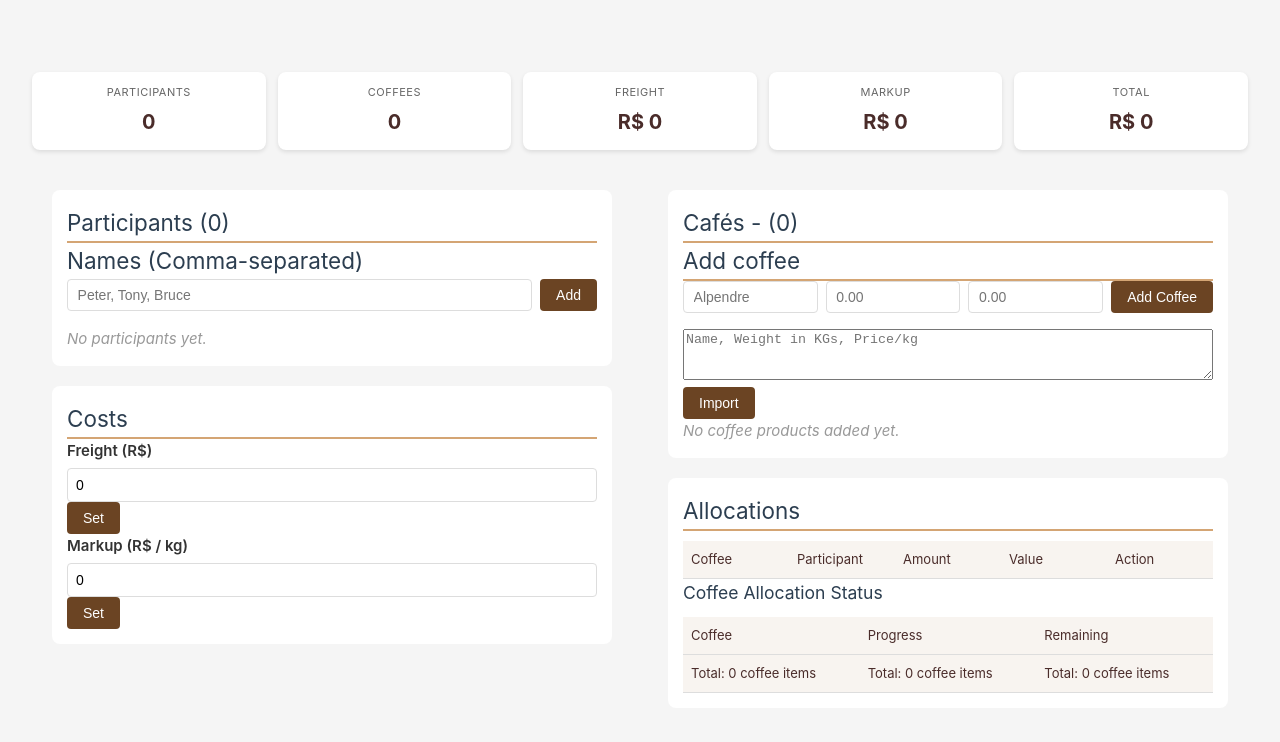
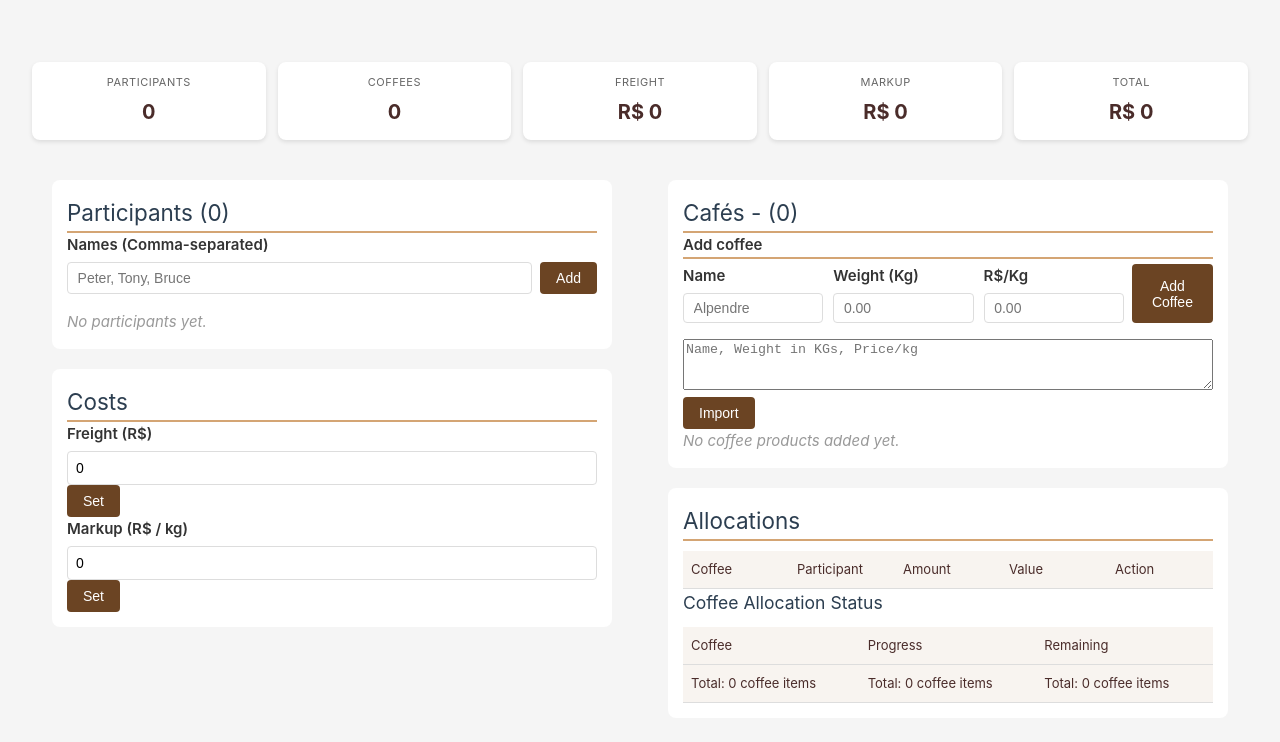
Before and after one commit to paulograbin/coffee, a Vue app: page /#/ in a window 1280 px wide. Shown: the top 742 px of the page. Built offline with nearby package versions, Linux system fonts and the light colour scheme; the HTML template or start-up script is replaced by a standard one.

Commit message:
Smaller cosmetic changes

```diff
--- a/src/components/CoffeeTable.vue
+++ b/src/components/CoffeeTable.vue
@@ -38,7 +38,7 @@ function getTotalPrice() {
 }
 function getTotalAmount() {
   return store.coffees.reduce((acc, coffee) => {
-    return acc + coffee.itemTotal
+    return acc + coffee.itemTotal / 100
   }, 0)
 }
 
@@ -74,12 +74,25 @@ function importCoffeeCsv() {
 <template>
   <div class="coffee-table card">
     <h2 class="cardDescription">Cafés - ({{ store.coffees.length }})</h2>
-    <h2 class="cardDescription">Add coffee</h2>
+    <label class="cardDescription">Add coffee</label>
 
     <form @submit.prevent="addCoffee" class="add-form">
-      <input v-model="newCoffeeName" placeholder="Alpendre" type="text" />
-      <input v-model="newCoffeeWeight" placeholder="0.00" type="number" />
-      <input v-model="newCoffeePrice" placeholder="0.00" type="number" />
+      <div class="inline-form">
+        <div class="form-group">
+          <label for="coffeeName">Name</label>
+          <input id="coffeeName" v-model="newCoffeeName" placeholder="Alpendre" type="text" />
+        </div>
+
+        <div class="form-group">
+          <label for="coffeeWeight">Weight (Kg)</label>
+          <input id="coffeeWeight" v-model="newCoffeeWeight" placeholder="0.00" type="number" />
+        </div>
+
+        <div class="form-group">
+          <label for="coffeePrice">R$/Kg</label>
+          <input id="coffeePrice" v-model="newCoffeePrice" placeholder="0.00" type="number" />
+        </div>
+      </div>
       <button type="submit">Add Coffee</button>
     </form>
 
@@ -154,4 +167,18 @@ function importCoffeeCsv() {
   color: #999;
   font-style: italic;
 }
+.inline-form {
+  display: flex;
+  gap: 10px;
+  align-items: flex-end;
+}
+
+.inline-form .form-group {
+  flex: 1;
+  margin-bottom: 0;
+}
+
+.form-group {
+  margin-bottom: 10px;
+}
 </style>
--- a/src/components/ParticipantTable.vue
+++ b/src/components/ParticipantTable.vue
@@ -38,7 +38,7 @@ function cancelEdit() {
 <template>
   <div class="participant-table card">
     <h2 class="cardDescription">Participants ({{ store.participants.length }})</h2>
-    <h2>Names (Comma-separated)</h2>
+    <label>Names (Comma-separated)</label>
 
     <form @submit.prevent="addParticipant" class="add-form">
       <input v-model="newName" placeholder="Peter, Tony, Bruce" type="text" />
```
